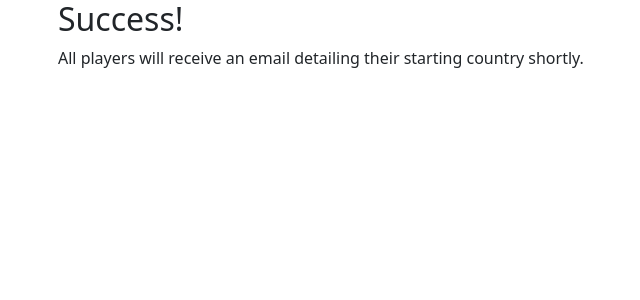
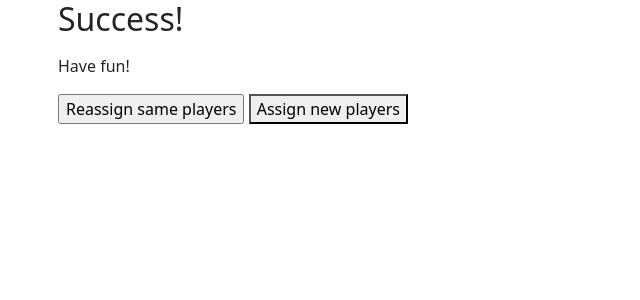
Before and after one commit to murphp30/portfolio_website, a Django app: page /diplomacy_country_assignment/success/ in a window 1280 px wide. Shown: the top 300 px of the page, without its empty margins (24-664 px from the left). Run offline with Django 5.2, Linux system fonts and the light colour scheme.

Commit message:
Remove emailing users for diplomacy assignment

```diff
--- a/diplomacy_country_assignment/forms.py
+++ b/diplomacy_country_assignment/forms.py
@@ -24,9 +24,9 @@
     player_name = forms.CharField(max_length=20,
                                   required=True,
                                   error_messages={"required": "Please enter player name"})
-    player_email = forms.EmailField(required=True,
-                                    help_text="Required. Will email the player with their assigned country.",
-                                    error_messages={"required": "Please enter player email."})
+    # player_email = forms.EmailField(required=True,
+    #                                 help_text="Required. Will email the player with their assigned country.",
+    #                                 error_messages={"required": "Please enter player email."})
     countries = forms.MultipleChoiceField(
         required=False,
         widget=HorizWidget,
--- a/diplomacy_country_assignment/templates/diplomacy_country_assignment/assignment.html
+++ b/diplomacy_country_assignment/templates/diplomacy_country_assignment/assignment.html
@@ -21,9 +21,9 @@
             <a href="https://en.wikipedia.org/wiki/Diplomacy_(game)">Diplomacy</a>,
                 ensuring that no player will be assigned a country they have previously played.
             </p>
-            <p>Input the names and email addresses of all the players for your next game of Diplomacy.
+            <p>Input the names of all the players for your next game of Diplomacy.
             For each player, indicate the countries they have previously played.
-            An email will be sent to each player indicating their assigned country.
+            <!-- An email will be sent to each player indicating their assigned country.  -->
             </p>
         </div>
         <div>
--- a/diplomacy_country_assignment/templates/diplomacy_country_assignment/success.html
+++ b/diplomacy_country_assignment/templates/diplomacy_country_assignment/success.html
@@ -7,5 +7,21 @@
 
 {% block page_content %}
     <h2>Success!</h2>
-    <p>All players will receive an email detailing their starting country shortly.</p>
+    <ul>
+        {% for player, role in new_roles.items %}
+            <li>{{player}} will play as {{role}}</li>
+        {% endfor %}
+    </ul>
+    <p>Have fun!</p>
+    <form action="" method="post">
+        {{ formset.management_form}}
+        {% csrf_token %}
+        {% for form in formset %}
+            {% for field in form %}
+                {{field.as_hidden}}
+            {% endfor %}
+        {% endfor %}
+        <input type="submit" value="Reassign same players">
+        <!-- <button type="submit" onclick="window.location.reload();">Reassign same players</button> -->
+    <button type="button" onclick="location.href='{% url "diplomacy_country_assignment:assignment" %}'">Assign new players</button>
 {% endblock page_content %}
--- a/diplomacy_country_assignment/views.py
+++ b/diplomacy_country_assignment/views.py
@@ -11,11 +11,15 @@
 
 # Create your views here.
 def country_assign(formset):
+    """
+    Assign countries by shuffling until a new configuration is reached.
+    TODO: Figure out how to handle emails securely and protect against spam.
+    """
     disallowed = {}
-    player_emails = {}
+    # player_emails = {}
     for form in formset:
         disallowed[form.cleaned_data["player_name"]] = form.cleaned_data["countries"]
-        player_emails[form.cleaned_data["player_name"]] = form.cleaned_data["player_email"]
+        # player_emails[form.cleaned_data["player_name"]] = form.cleaned_data["player_email"]
     # ensure all lists are same length
     max_games = np.max([len(val) for val in disallowed.values()])
     for player in disallowed:
@@ -32,7 +36,7 @@
     attempts = 0
 
     while (np.sum(samsies) != 0) and (attempts < 100):
-        #loop to make sure you haven't played that country before
+        # loop to make sure you haven't played that country before
         shuffle(player_names)
         shuffle(countries)
         dis = np.array([disallowed[player] for player in player_names])
@@ -42,11 +46,11 @@
 
 
     new_roles = {player:COUNTRIES_CHOICES[country] for player, country in zip(player_names,countries)}
-    messages = []
-    for player in new_roles:
-        messages.append(email_players(player, player_emails[player], new_roles[player]))
-    messages = tuple(messages)
-    send_mass_mail(messages, fail_silently=False)
+    # messages = []
+    # for player in new_roles:
+    #     messages.append(email_players(player, player_emails[player], new_roles[player]))
+    # messages = tuple(messages)
+    # send_mass_mail(messages, fail_silently=False)
     return new_roles
 
 def email_players(name, email, country):
@@ -80,7 +84,8 @@
             new_roles = country_assign(formset)
             return render(request,
                 'diplomacy_country_assignment/success.html',
-                {"new_roles" : new_roles}
+                {"new_roles" : new_roles,
+                 "formset":formset}
                 )
 
     else:
```
Also changed, not shown: portfolio/settings.py (+7 -7 lines).
